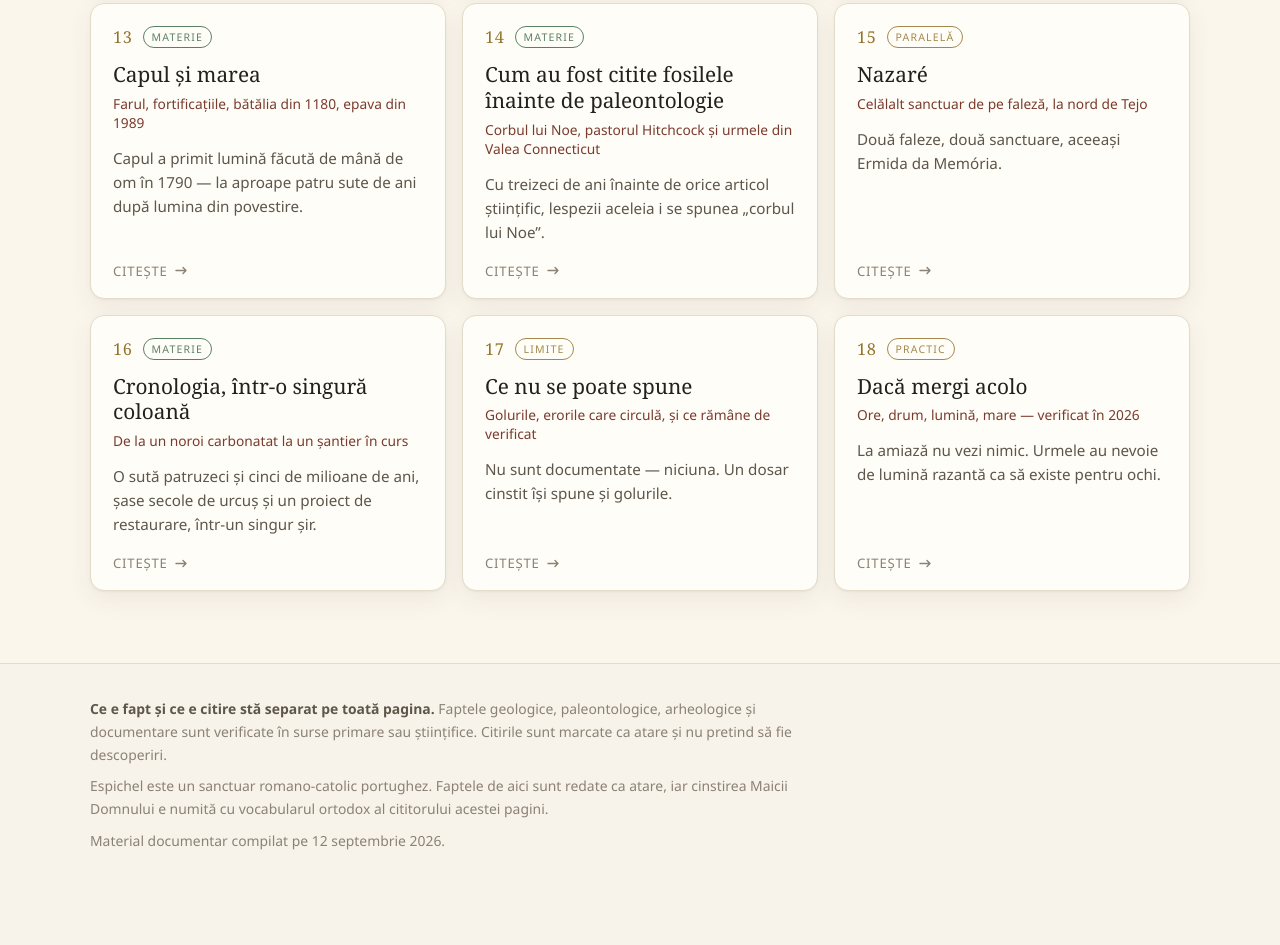
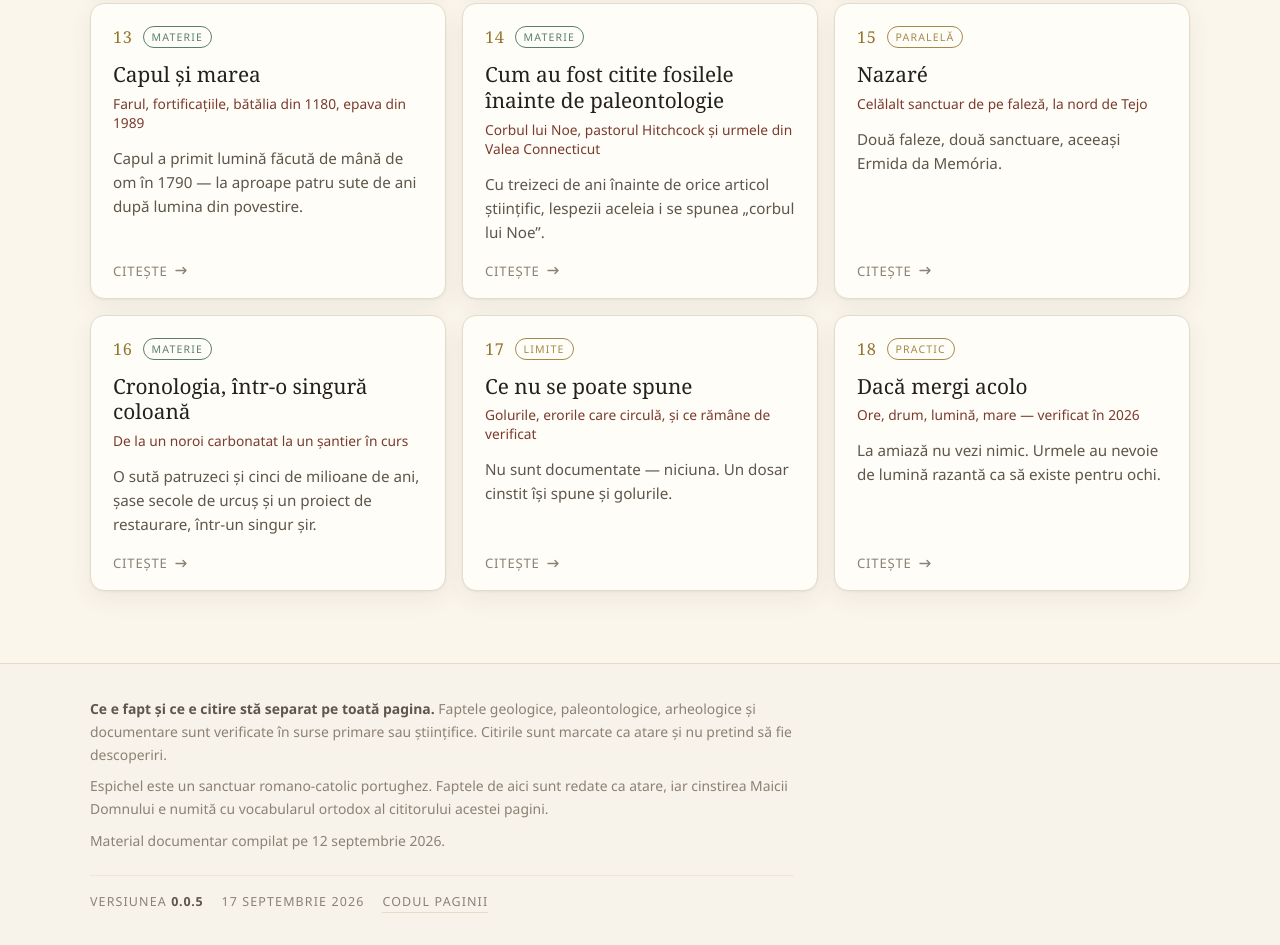
Before and after one commit to Se-Po/CaboEspichel, a plain HTML site: page index.html in a window 1280 px wide. Shown: the part 4537-5482 px from the top of the page. Before the commit the page ends 5444 px from the top, so only its background shows below. Drawn offline with Linux system fonts and the light colour scheme.

Commit message:
Versiunea în pagină, capturi pe versiuni, reguli scrise
Subsolul paginii capătă un colofon: versiunea, data ei și o legătură către
depozit, în registrul tipografic pe care pagina îl folosea deja pentru
supratitluri. Legătura nu încarcă nimic de pe alt server — fișierul rămâne
autonom și se deschide offline.

tools/capturi.ps1 reface cele patru capturi pentru o versiune dată. Înălțimea
paginii nu se dă manual: se capturează pe o fereastră mai înaltă decât pagina,
apoi se taie de la bază rândurile integral fundal. Tema se forțează prin
--blink-settings=preferredColorScheme, altfel Chromium preia tema sistemului.

Capturile trec în docs/<versiune>/. Cele de la 0.0.4, refăcute cu instrumentul,
sunt mai scurte decât cele dinainte: vechea captură de telefon avea la coadă
vreo 1600 de pixeli goi, fiindcă înălțimea fusese măsurată cu bara de derulare
vizibilă.

README-ul primește regulile de versionare — o versiune per push, care explică
toate commit-urile ei; lista nu anunță versiuni neîmpinse; set nou de capturi
doar când pagina chiar arată altfel — plus al doilea hash la intrarea 0.0.4.

Co-Authored-By: Claude Opus 5 <noreply@anthropic.com>

```diff
--- a/index.html
+++ b/index.html
@@ -163,6 +163,11 @@ tbody tr:last-child td{border-bottom:0}
 footer{border-top:1px solid var(--line);padding-block:34px 46px;color:var(--faint);font-size:.87rem;line-height:1.65}
 footer p{margin:0 0 .6em;max-width:44rem}
 footer strong{color:var(--muted);font-weight:600}
+footer .versiune{display:flex;flex-wrap:wrap;gap:6px 18px;align-items:baseline;margin:22px 0 0;padding-top:16px;
+  border-top:1px solid var(--line-soft);font-size:.78rem;letter-spacing:.09em;text-transform:uppercase}
+footer .versiune b{font-weight:600;color:var(--muted);letter-spacing:.06em}
+footer .versiune a{color:var(--faint);text-decoration:none;border-bottom:1px solid var(--line)}
+footer .versiune a:hover{color:var(--accent);border-bottom-color:var(--accent-soft)}
 @media (max-width:520px){
   .modal-head{padding:18px 18px 15px}
   .modal-body{padding:22px 18px 30px}
@@ -262,6 +267,7 @@ footer strong{color:var(--muted);font-weight:600}
     <p><strong>Ce e fapt și ce e citire stă separat pe toată pagina.</strong> Faptele geologice, paleontologice, arheologice și documentare sunt verificate în surse primare sau științifice. Citirile sunt marcate ca atare și nu pretind să fie descoperiri.</p>
     <p>Espichel este un sanctuar romano-catolic portughez. Faptele de aici sunt redate ca atare, iar cinstirea Maicii Domnului e numită cu vocabularul ortodox al cititorului acestei pagini.</p>
     <p>Material documentar compilat pe 12 septembrie 2026.</p>
+    <p class="versiune"><span>Versiunea <b>0.0.5</b></span><span>17 septembrie 2026</span><a href="https://github.com/Se-Po/CaboEspichel" rel="noopener">codul paginii</a></p>
   </div>
 </footer>
 
```
Also changed, not shown: docs/0.0.4/desktop-intunecat.png (added), docs/0.0.4/desktop-luminos.png (added), docs/0.0.4/mobil-intunecat.png (added), docs/0.0.4/mobil-luminos.png (added), docs/0.0.5/desktop-intunecat.png (added), docs/0.0.5/desktop-luminos.png (added), docs/0.0.5/mobil-intunecat.png (added), docs/0.0.5/mobil-luminos.png (added), docs/desktop-intunecat.png (deleted), docs/desktop-luminos.png (deleted), docs/mobil-intunecat.png (deleted), docs/mobil-luminos.png (deleted), 2 other files.
